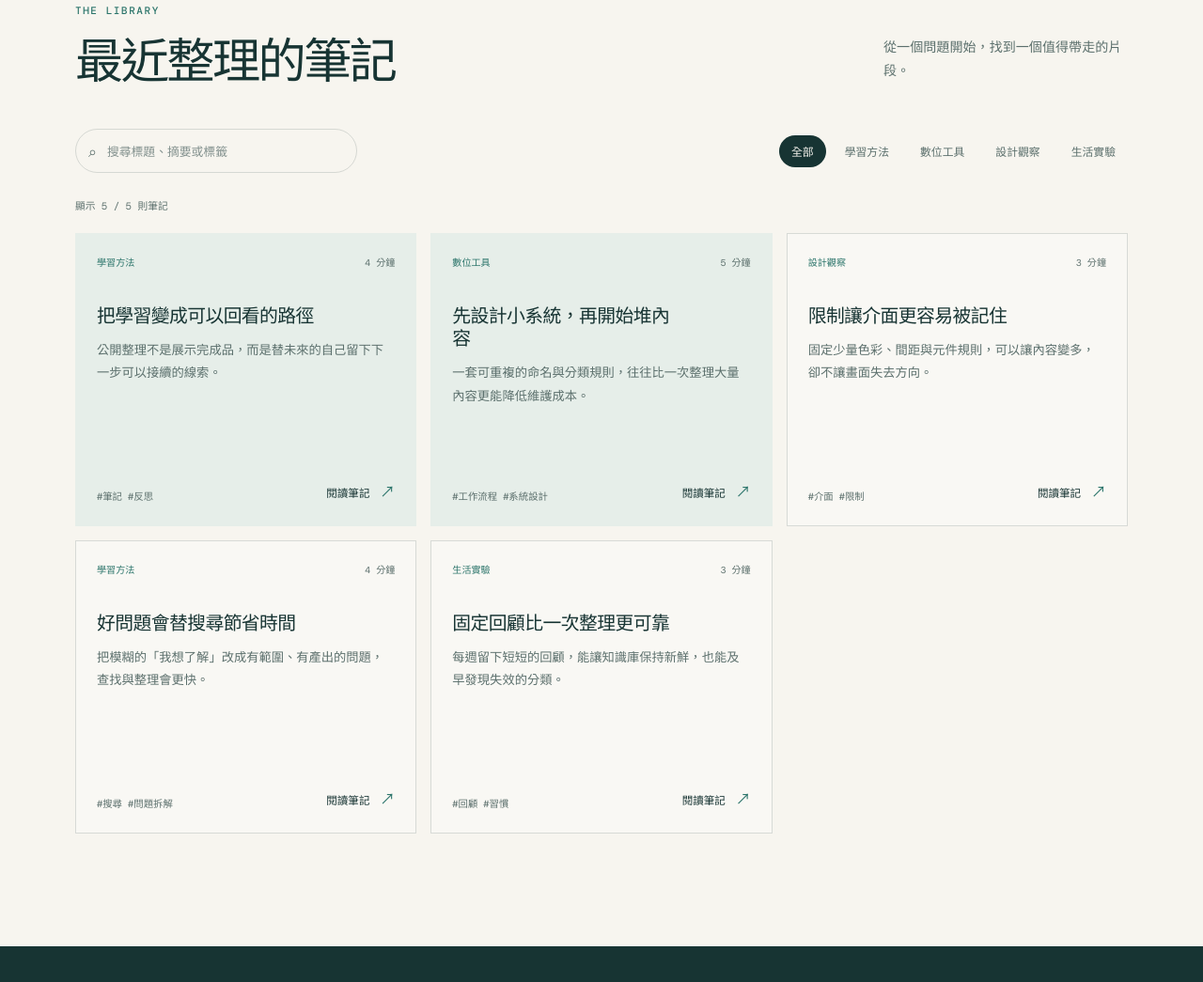
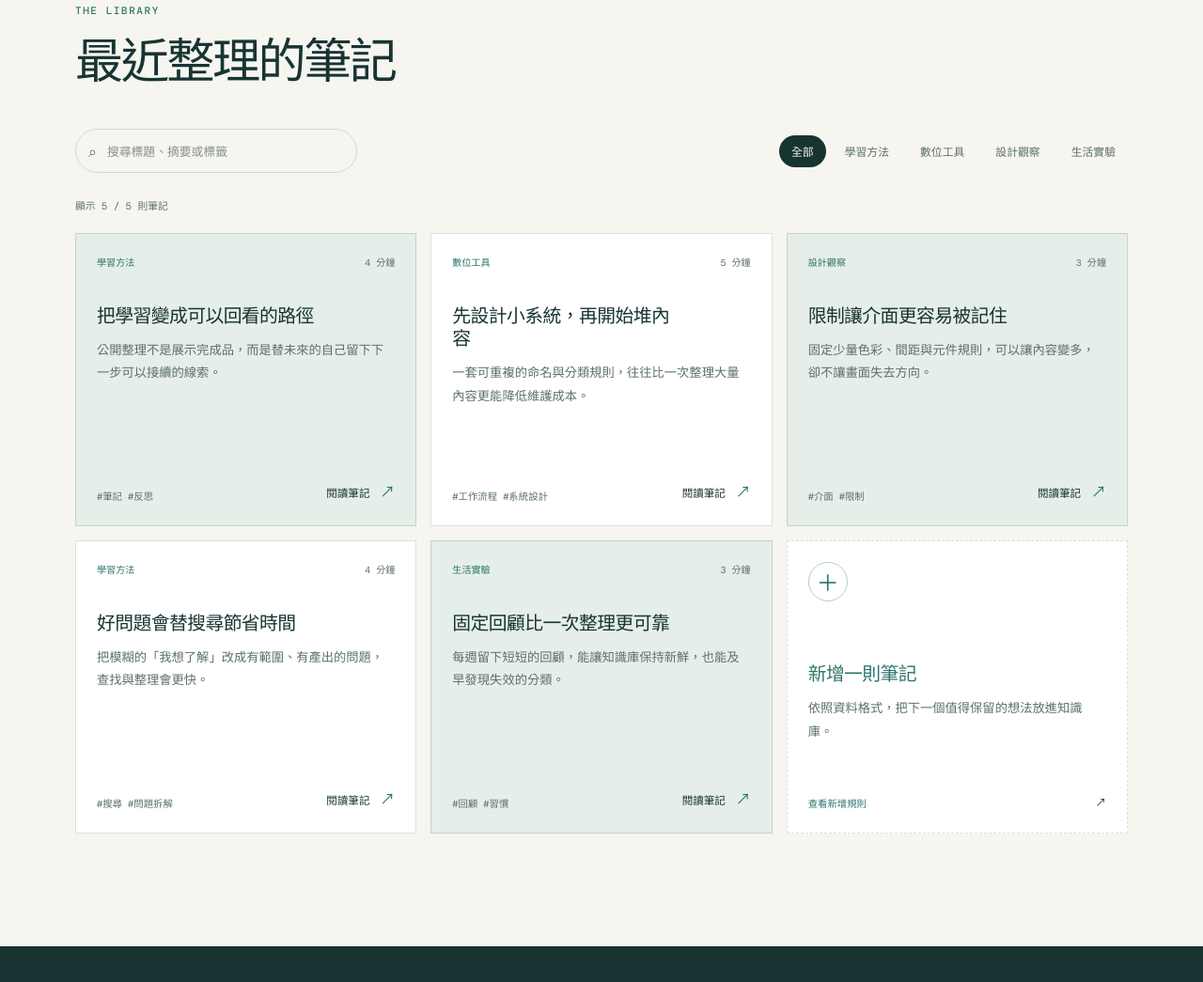
Before and after one commit to poa8170/save-knoaledge, a plain HTML site: page index.html in a window 1280 px wide. Shown: the part 853-1898 px from the top of the page at 94% size. Drawn offline with nearby package versions, Linux system fonts and the light colour scheme.

Commit message:
調整筆記卡片並評估 LLM Wiki 方法

```diff
--- a/index.html
+++ b/index.html
@@ -53,7 +53,6 @@
             <p class="eyebrow">THE LIBRARY</p>
             <h2 id="notes-title">最近整理的筆記</h2>
           </div>
-          <p class="section-description">從一個問題開始，找到一個值得帶走的片段。</p>
         </div>
 
         <div class="controls" aria-label="筆記搜尋與篩選">
--- a/script.js
+++ b/script.js
@@ -33,7 +33,7 @@
   };
 
   const renderCard = (note, index) => `
-    <article class="note-card ${note.featured ? "is-featured" : ""}" style="--card-index: ${index}">
+    <article class="note-card" style="--card-index: ${index}">
       <div class="card-topline"><span>${escapeHtml(note.category)}</span><span>${escapeHtml(note.readTime)}</span></div>
       <div class="card-content">
         <h3>${escapeHtml(note.title)}</h3>
@@ -45,9 +45,22 @@
       </div>
     </article>`;
 
+  const renderAddCard = (index) => `
+    <a class="note-card add-note-card" style="--card-index: ${index}" href="AGENTS.md" aria-label="查看新增筆記規則">
+      <div class="add-note-symbol" aria-hidden="true">＋</div>
+      <div class="card-content">
+        <h3>新增一則筆記</h3>
+        <p>依照資料格式，把下一個值得保留的想法放進知識庫。</p>
+      </div>
+      <div class="card-bottomline">
+        <span class="add-note-hint">查看新增規則</span>
+        <span class="read-button" aria-hidden="true">↗</span>
+      </div>
+    </a>`;
+
   const render = () => {
     const visibleNotes = notes.filter(noteMatches);
-    grid.innerHTML = visibleNotes.map(renderCard).join("");
+    grid.innerHTML = `${visibleNotes.map(renderCard).join("")}${renderAddCard(visibleNotes.length)}`;
     emptyState.hidden = visibleNotes.length !== 0;
     resultsCount.textContent = `顯示 ${visibleNotes.length} / ${notes.length} 則筆記`;
     clearFilters.hidden = !activeQuery && activeCategory === "all";
--- a/styles.css
+++ b/styles.css
@@ -65,7 +65,6 @@ h1 em, h2 em { color: var(--mint-dark); font-style: normal; }
 .section-heading { display: flex; justify-content: space-between; align-items: end; gap: 30px; margin-bottom: 45px; }
 .section-heading .eyebrow { margin-bottom: 10px; }
 h2 { margin-bottom: 0; font-size: clamp(2rem, 4vw, 3.2rem); letter-spacing: -.05em; }
-.section-description { max-width: 260px; margin: 0 0 5px; color: var(--ink-soft); font-size: .88rem; line-height: 1.8; }
 .controls { display: flex; justify-content: space-between; align-items: center; gap: 24px; margin-bottom: 22px; }
 .search-box { display: flex; gap: 9px; align-items: center; width: min(300px, 100%); padding: 9px 13px; border: 1px solid var(--line); border-radius: 999px; color: var(--ink-soft); }
 .search-box:focus-within { border-color: var(--mint-dark); box-shadow: 0 0 0 3px rgba(44, 117, 107, .1); }
@@ -78,9 +77,15 @@ h2 { margin-bottom: 0; font-size: clamp(2rem, 4vw, 3.2rem); letter-spacing: -.05
 .results-line { display: flex; justify-content: space-between; align-items: center; min-height: 25px; margin-bottom: 17px; color: var(--ink-soft); font-family: "DM Mono", monospace; font-size: .67rem; }
 .clear-button { padding: 0; border: 0; color: var(--mint-dark); background: transparent; font-size: .72rem; text-decoration: underline; text-underline-offset: 3px; }
 .notes-grid { display: grid; grid-template-columns: repeat(3, 1fr); gap: 15px; }
-.note-card { display: flex; flex-direction: column; min-height: 312px; padding: 22px; border: 1px solid var(--line); background: rgba(255, 255, 255, .3); transition: transform .25s, box-shadow .25s, border-color .25s; animation: card-in .5s both; animation-delay: calc(var(--card-index) * 45ms); }
+.note-card { display: flex; flex-direction: column; min-height: 312px; padding: 22px; border: 1px solid var(--line); background: #e6eee9; transition: transform .25s, box-shadow .25s, border-color .25s; animation: card-in .5s both; animation-delay: calc(var(--card-index) * 45ms); }
+.note-card:nth-child(even) { background: #fff; }
 .note-card:hover { border-color: rgba(44, 117, 107, .4); box-shadow: var(--shadow); transform: translateY(-5px); }
-.note-card.is-featured { background: #e6eee9; border-color: transparent; }
+.note-card.add-note-card { background: #fff; border-style: dashed; }
+.add-note-card:hover { border-color: var(--mint-dark); }
+.add-note-symbol { display: grid; width: 42px; height: 42px; place-items: center; color: var(--mint-dark); border: 1px solid rgba(44, 117, 107, .35); border-radius: 50%; font-size: 1.5rem; line-height: 1; }
+.add-note-card .card-content { display: flex; flex-direction: column; justify-content: center; }
+.add-note-card .card-content h3 { color: var(--mint-dark); }
+.add-note-hint { color: var(--mint-dark); font-size: .65rem; }
 .card-topline, .card-bottomline { display: flex; justify-content: space-between; gap: 10px; align-items: center; color: var(--ink-soft); font-family: "DM Mono", monospace; font-size: .63rem; }
 .card-topline span:first-child { color: var(--mint-dark); }
 .card-content { flex: 1; padding: 34px 0 25px; }
@@ -138,7 +143,6 @@ code { padding: 2px 5px; color: var(--mint); background: rgba(185, 216, 206, .1)
   .stats span { margin-top: 4px; font-size: .68rem; }
   .notes-section { padding-top: 78px; padding-bottom: 85px; }
   .section-heading { display: block; margin-bottom: 32px; }
-  .section-description { margin-top: 15px; }
   .controls { display: block; }
   .search-box { width: 100%; margin-bottom: 15px; }
   .category-list { justify-content: start; }
```
Also changed, not shown: 1 other file.
